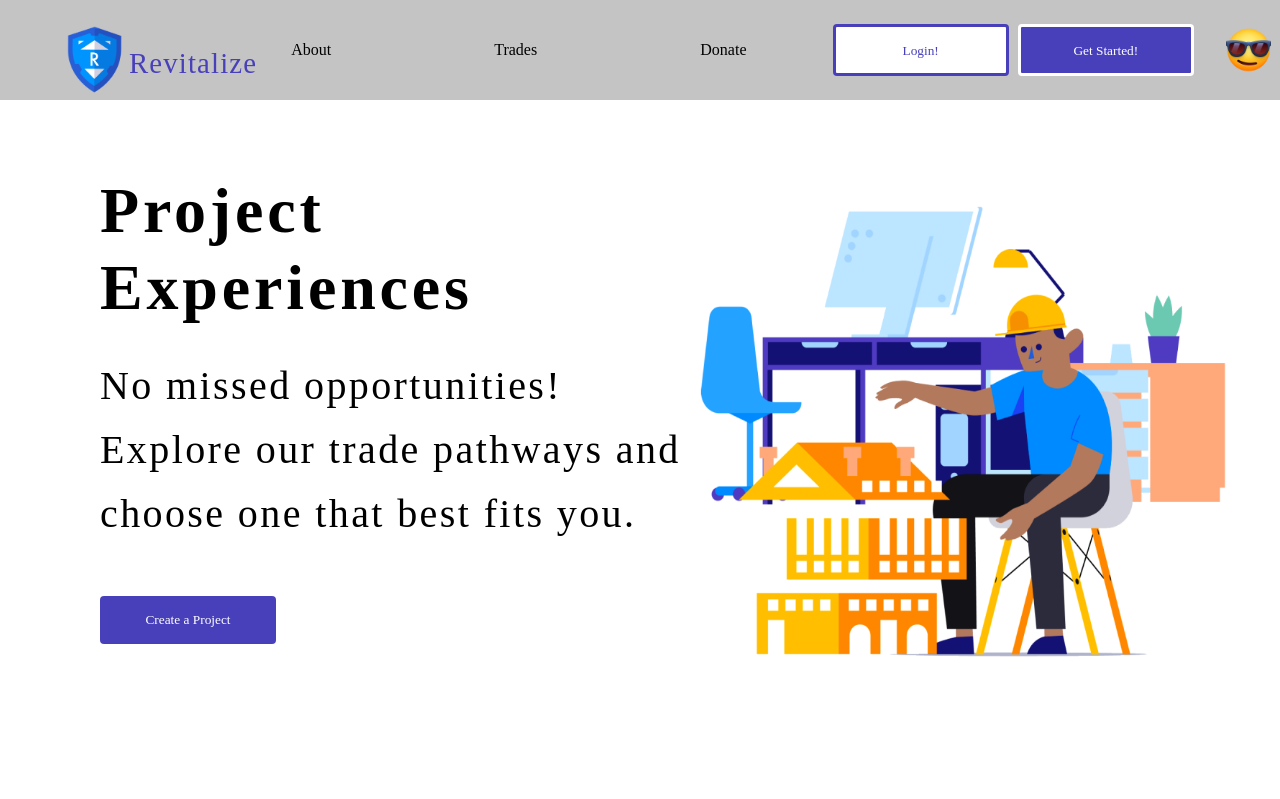
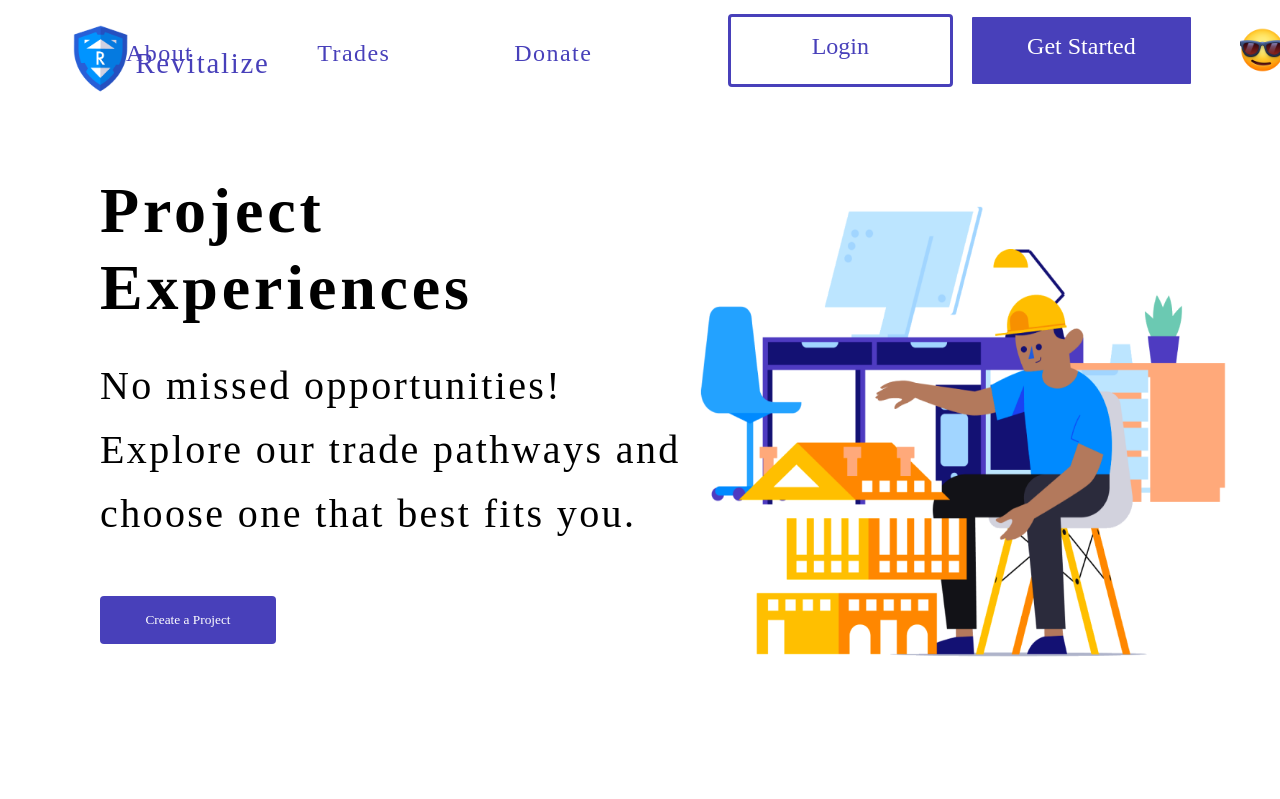
Before and after one commit to Revitalized-Playground/Front-End, a React (Create React App) app in the folder revclient/: page /projects in a window 1280 px wide. Shown: the top 799 px of the page. Built offline with nearby package versions, Linux system fonts and the light colour scheme; a web font is replaced by a local one.

Commit message:
refactored styling for nav and header

```diff
--- a/revclient/src/components/Layout/Nav.jsx
+++ b/revclient/src/components/Layout/Nav.jsx
@@ -1,30 +1,24 @@
-import React, { useState } from 'react'
-import logo from "../../assets/LandingPage/Logo.png";
-import darkModeEmoji from "../../assets/Global/Nav/smiling-face-with-sunglasses_1f60e.svg"
-import lightModeEmoji from "../../assets/Global/Nav/electric-light-bulb_1f4a1.svg"
-const links = [
-  { href: '#', label: 'About' },
-  { href: '#', label: 'Trades' },
-  { href: '#', label: 'Donate' }
-].map(link => {
-  link.key = `nav-link-${link.href}-${link.label}`
-  return link
-})
-
-
+import React, { useState } from 'react';
+import logo from '../../assets/LandingPage/Logo.png';
+import darkModeEmoji from '../../assets/Global/Nav/smiling-face-with-sunglasses_1f60e.svg';
+import lightModeEmoji from '../../assets/Global/Nav/electric-light-bulb_1f4a1.svg';
+const links = [{ href: '#', label: 'About' }, { href: '#', label: 'Trades' }, { href: '#', label: 'Donate' }].map(
+	link => {
+		link.key = `nav-link-${link.href}-${link.label}`;
+		return link;
+	},
+);
 
 const Nav = () => {
-  const [darkModeActive, setDarkMode] = useState(false)
+	const [darkModeActive, setDarkMode] = useState(false);
 	const toggleDarkMode = () => {
-    setDarkMode(!darkModeActive)
-    document.querySelector("body").classList.toggle("dark-mode")
-  }
+		setDarkMode(!darkModeActive);
+		document.querySelector('body').classList.toggle('dark-mode');
+	};
 
 	return (
-
 		<nav>
-
-      <a href="/" title="Home" >
+			<a href="/" title="Home">
 				<div className="logo">
 					<img src={logo} alt="Revitalize logo" />
 					<h2>Revitalize </h2>
@@ -32,16 +26,13 @@ const Nav = () => {
 			</a>
 
 			<ul>
-        <li>
-
-        </li>
 				{links.map(({ key, href, label }) => (
-          <li key={key}>
+					<li className="navLinks" key={key}>
 						<a href={href}>{label}</a>
 					</li>
 				))}
-        <button className="login">Login!</button>
-        <button className="register">Get Started!</button>
+				<button className="login">Login</button>
+				<button className="register">Get Started</button>
 			</ul>
 			<img
 				className="dark-mode-emoji"
@@ -50,6 +41,6 @@ const Nav = () => {
 				onClick={() => toggleDarkMode()}
 			/>
 		</nav>
-  )
-}
-export default Nav
+	);
+};
+export default Nav;
--- a/revclient/src/components/Layout/Nav.scss
+++ b/revclient/src/components/Layout/Nav.scss
@@ -24,8 +24,8 @@ nav {
 		position: absolute;
 		top: 0.72%;
 		position: absolute;
-		left: 4%;
-		top: 16.5%;
+		left: 4.5%;
+		top: 16%;
 
 		img {
 			max-height: 90px;
@@ -36,29 +36,41 @@ nav {
 			margin-bottom: 0.5%;
 			font-size: 1.8rem;
 			font-weight: lighter;
-
-			letter-spacing: 0.04em;
+			letter-spacing: 0.06em;
 			color: $chillFi-purple;
-
 		}
 	}
 	ul {
+		// border: 1px solid red;
 		display: flex;
+		justify-content: flex-end;
 		width: 90%;
+		margin: auto;
 
-		li {
-			margin: auto;
+		.navLinks {
+			// border: 1px solid red;
+			margin-right: 124px;
+			margin-top: 25px;
+
+			a {
+				color: $chillFi-purple;
+				font-size: 24px;
+				letter-spacing: 0.06em;
+			}
 		}
 		button {
 			@include buttonStyler($chillFi-purple, $snow-white, solid);
-			margin: auto 0.4%;
-			height: 15px;
+			font-size: 24px;
+			margin: auto 0.4% auto 1%;
+			height: 73px;
+			width: 225px;
 			vertical-align: center;
 			padding-bottom: 30px;
 		}
 		.login {
 			@include buttonStyler($snow-white, $chillFi-purple, solid);
-			margin: auto 0.4%;
+			margin: auto 0.4% auto 1%;
+			width: 225px;
 			padding-bottom: 30px;
 		}
 	}
--- a/revclient/src/styles/_mixins.scss
+++ b/revclient/src/styles/_mixins.scss
@@ -3,7 +3,7 @@
 	width: 100%;
 	// max-height: 45px;
 	overflow: hidden;
-	background-color: $static-grey;
+	background-color: $snow-white;
 	top: 0;
 	left: 0;
 	z-index: 100;
--- a/revclient/src/views/Landing/Header/Header.jsx
+++ b/revclient/src/views/Landing/Header/Header.jsx
@@ -1,9 +1,9 @@
 import React from 'react';
 
-import heroImage from "../../../assets/LandingPage/Hero Image.png";
-import applyNow from "../../../assets/LandingPage/Apply Now.png";
-import donateNow from "../../../assets/LandingPage/Donate Now.png";
-import searchNow from "../../../assets/LandingPage/Search Now.png"
+import heroImage from '../../../assets/LandingPage/Hero Image.png';
+import applyNow from '../../../assets/LandingPage/Apply Now.png';
+import donateNow from '../../../assets/LandingPage/Donate Now.png';
+import searchNow from '../../../assets/LandingPage/Search Now.png';
 
 const Header = () => {
 	return (
@@ -14,12 +14,11 @@ const Header = () => {
 						A modern approach to become <br />a licensed trades professional
 					</h2>
 					<p>
-              Debt free hands-on education to rebuilding local communities
-              through crowdfunding.
+						Debt free hands-on education to rebuilding <br /> local communities through crowdfunding.
 					</p>
 					<button>Start Your Journey Now!</button>
 				</div>
-          <img src={heroImage} alt="Hero"/>
+				<img src={heroImage} alt="Hero" />
 			</div>
 
 			<div className="values">
@@ -48,17 +47,17 @@ const Header = () => {
 
 			<div className="applicaton-links-container">
 				<div className="students img-container" onClick={() => {}}>
-            <img src={applyNow} alt="Apply now"/>
+					<img src={applyNow} alt="Apply now" />
 					<p>Apply Now!</p>
 				</div>
 
 				<div className="donor img-container" onClick={() => {}}>
-            <img src={donateNow} alt="Donate now"/>
+					<img src={donateNow} alt="Donate now" />
 					<p className="donate-text">Donate Now!</p>
 				</div>
 
 				<div className="employers img-container" onClick={() => {}}>
-            <img src={searchNow} alt="Search now"/>
+					<img src={searchNow} alt="Search now" />
 					<p>Search Now!</p>
 				</div>
 			</div>
--- a/revclient/src/views/Landing/Header/Header.scss
+++ b/revclient/src/views/Landing/Header/Header.scss
@@ -2,47 +2,72 @@
 
 .header {
 	// This is for fixed nav to be removed.
+	// border: 1px solid red;
 	@include spaceForNav;
 	.cta-container {
+		// border: 1px solid green;
+		height: 79vh;
 		display: flex;
-		justify-content: space-around;
-		margin: 3rem 0;
+		justify-content: space-between;
+		margin: 9.5rem 7rem 3.2rem 7rem;
 
 		img {
-			max-width: 31%;
+			max-width: 50%;
 			scale: both;
 		}
 		.cta {
-			max-width: 32%;
+			// border: 1px solid blue;
+			max-width: 50%;
 			max-height: 33%;
 			text-align: left;
 			.cta-title {
+				margin-top: 85px;
+				// border: 1px solid red;
+				font-size: 42px;
+				font-weight: 500;
+				letter-spacing: 0.13em;
+				line-height: 1.4;
 				color: #4840ba;
 				height: auto;
 			}
 			p {
-				margin: 2% auto;
+				// border: 1px solid orangered;
+				margin: 5% 0 0 0;
+				font-size: 24px;
+				letter-spacing: 0.12em;
+				line-height: 1.8;
+				color: $erudite-purple;
 			}
 			button {
 				@include buttonStyler(#4840ba, #ffffff, none);
+				margin-top: 20px;
+				font-size: 20px;
+				height: 70px;
+				padding: 0.5rem 1rem;
+				width: 270px;
 			}
 		}
 	}
 	.values {
 		p {
+			color: $machiavellian;
+			font-size: 1.5rem;
+			letter-spacing: 0.13em;
+			margin-bottom: 17px;
+			padding-left: 50px;
 			text-align: center;
-			font-size: 1.5rem;
 		}
 		.value-tiles {
 			display: flex;
 			justify-content: space-evenly;
 			align-items: center;
-			width: 75%;
+			width: 90%;
+
 			margin: 0 auto;
 			padding-bottom: 5rem;
 			padding-top: 1.25rem;
 			div {
-				padding: 1rem 2rem;
+				padding: 2.1rem 4.2rem;
 				border-radius: 0.25rem;
 				color: white;
 				width: 6rem;
@@ -96,9 +121,9 @@
 				color: black;
 			}
 		}
-		.donor, .students, .employers {
-
+		.donor,
+		.students,
+		.employers {
 		}
-
 	}
 }
```
Lines whose indentation alone changed are shown as unchanged.
